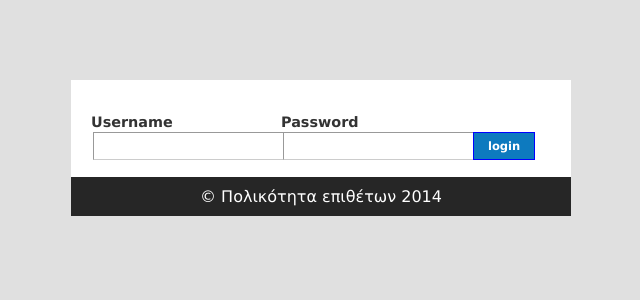
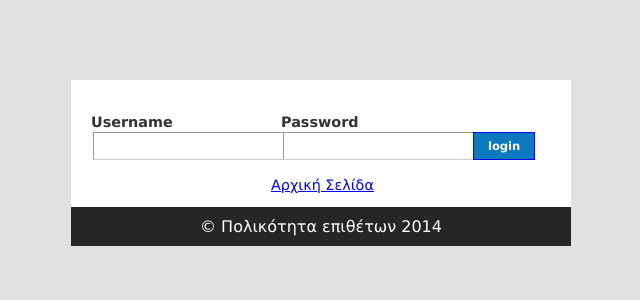
Before and after one commit to ncdempelis/mythesis, a PHP site: page /project/site/admin/login.php in a window 1280 px wide. Shown: the top 300 px of the page, without its empty margins (319-959 px from the left). Run offline with PHP 8.4, Linux system fonts and the light colour scheme.

Commit message:
added link to DIR/index.php in login.php

```diff
--- a/project/site/admin/login.php
+++ b/project/site/admin/login.php
@@ -36,7 +36,7 @@ if(logged_in()) {
 				<p><br /><input type="submit" name="submit" class="button" value="login" /></p>
 			</form>
 		</div>
-
+		<p style="padding-left: 180px;"><a  href="<?php echo DIR ;?>">Αρχική Σελίδα</a></p>
 		</div>
 		<div class="clear"></div>
 	</div>
```
Lines whose indentation alone changed are shown as unchanged.
